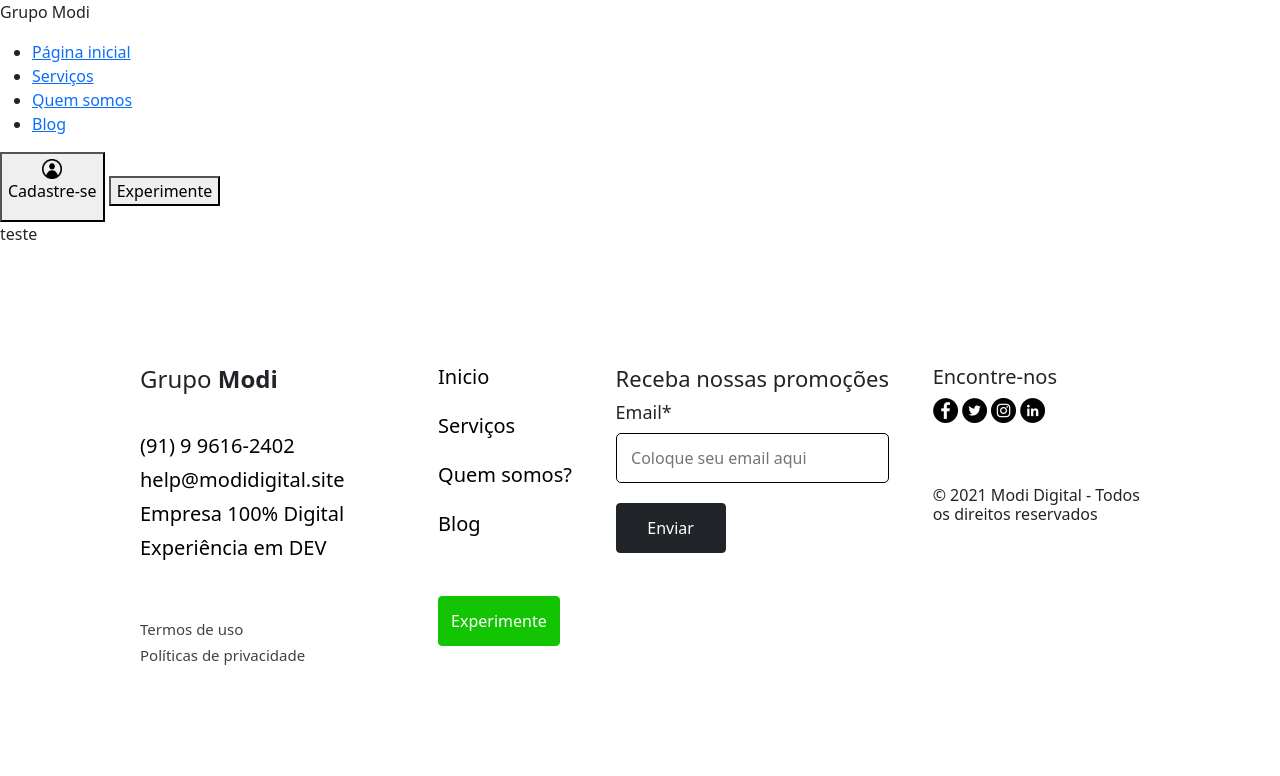
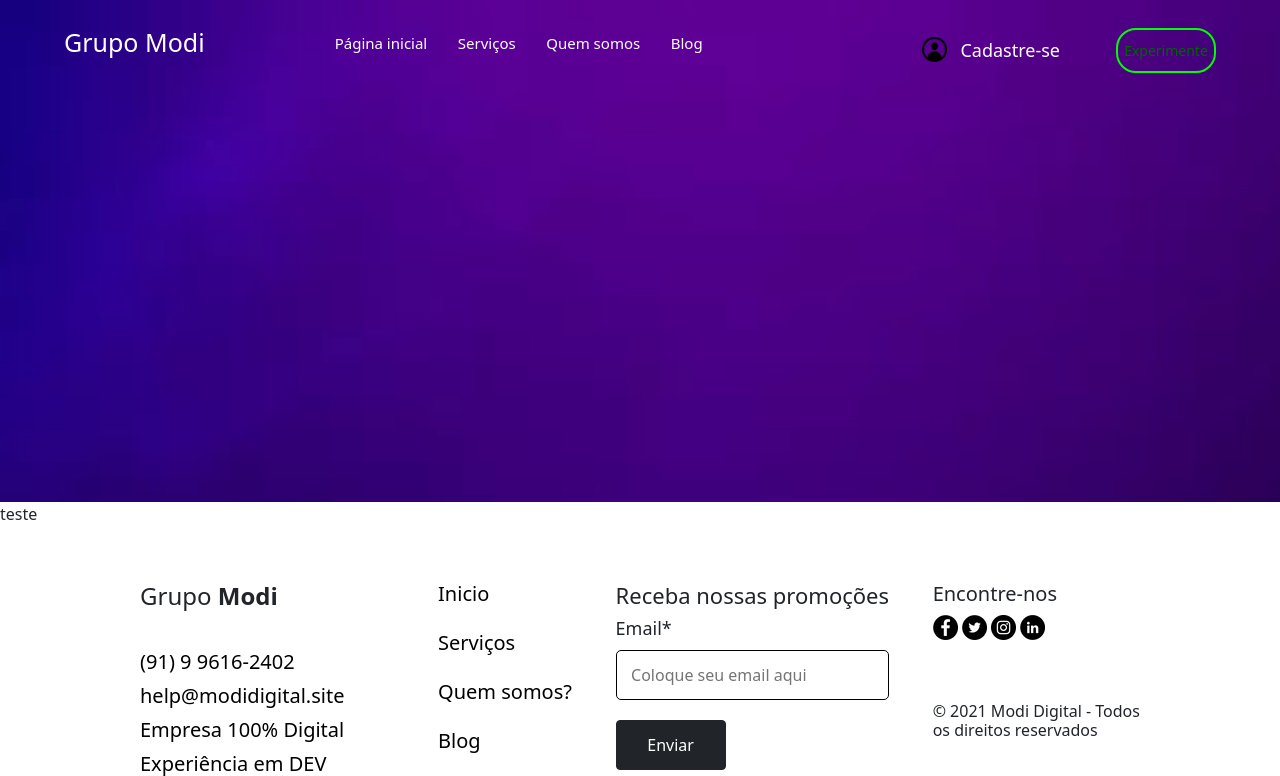
Before and after one commit to GuiLeoni14/modi_django, a Django app: page / in a window 1280 px wide. Shown: the top 776 px of the page. Before the commit the page ends 665 px from the top, so only its background shows below. Run offline with Django 3.2, Linux system fonts and the light colour scheme.

Commit message:
entregando o nav, falatando apenas algumas atualizações

```diff
--- a/modi/static/css/styles.css
+++ b/modi/static/css/styles.css
@@ -10,9 +10,80 @@ body {
 }
 
 /* Header */
+nav{
+    background-image: url("../img/fundo-nav.webp");
+    background-repeat: no-repeat;
+    background-size: cover;
+    width: 100%;
+    height: 62.7vh;
+}
+
+#info-nav{
+    display: flex;
+    width: 90%;
+    margin: 2% 5% 0% 5%;
+    height: 50px;
+    justify-content: space-between;
+    align-items: center;
+
+}
+
+#info-nav p{
+    color: white;
+    font-size: 25px;
+
+}
+
+ul{
+    width: 400px;
+    height: 50px;
+    list-style: none;
+    display: flex;
+    justify-content: space-between;
+    align-items: center;
+}
+
+ul li a{
+    text-decoration: none;
+    color: white;
+    font-size: 15px;
+}
+
+#div-botoes{
+    margin: 0% 0% 0% 10%;
+    display: flex;
+    width: 300px;
+    justify-content: space-between;
+    align-items: center;
+    height: 50px;
+}
+
+#bt-cadastro{
+    display: flex;
+    width: 150px;
+    height: 30px;
+    border: none;
+    background: none;
+
+    justify-content: space-between;
+}
+
+#bt-cadastro p{
+    font-size: 18px;
+}
+
+#bt-exp{
+    width: 100px;
+    color: #006400;
+    height: 45px;
+    background: none;
+    border: 2px solid #00FF00;
+    border-radius: 20px;
+    font-size: 14px;
+}
 
 #img-botao{
-    width: 20px;
+    width: 25px;
 }
 
 /* INDEX */
--- a/modi/templates/base.html
+++ b/modi/templates/base.html
@@ -22,7 +22,11 @@
 
 <body>
     <nav>
+        <div id="info-nav">
+            <div id="div-titulo">
                 <p>Grupo Modi</p>
+            </div>
+
             <ul>
                 <li><a href="">Página inicial</a></li>
                 <li><a href="">Serviços</a></li>
@@ -31,8 +35,9 @@
             </ul>
 
             <div id="div-botoes">
-        <button type="submit"><img id="img-botao" src="{% static  '/img/user_logo.png'%}"> <p>Cadastre-se</p></button>
-        <button type="submit">Experimente</button>
+                <button id="bt-cadastro"type="submit"><img id="img-botao" src="{% static  '/img/user_logo.png'%}"> <p>Cadastre-se</p></button>
+                <button id="bt-exp"type="submit">Experimente</button>
+            </div>
         </div>
     </nav>
     {% block content%}
```
Also changed, not shown: modi/static/img/fundo-nav.webp (added). Lines whose indentation alone changed are shown as unchanged.
